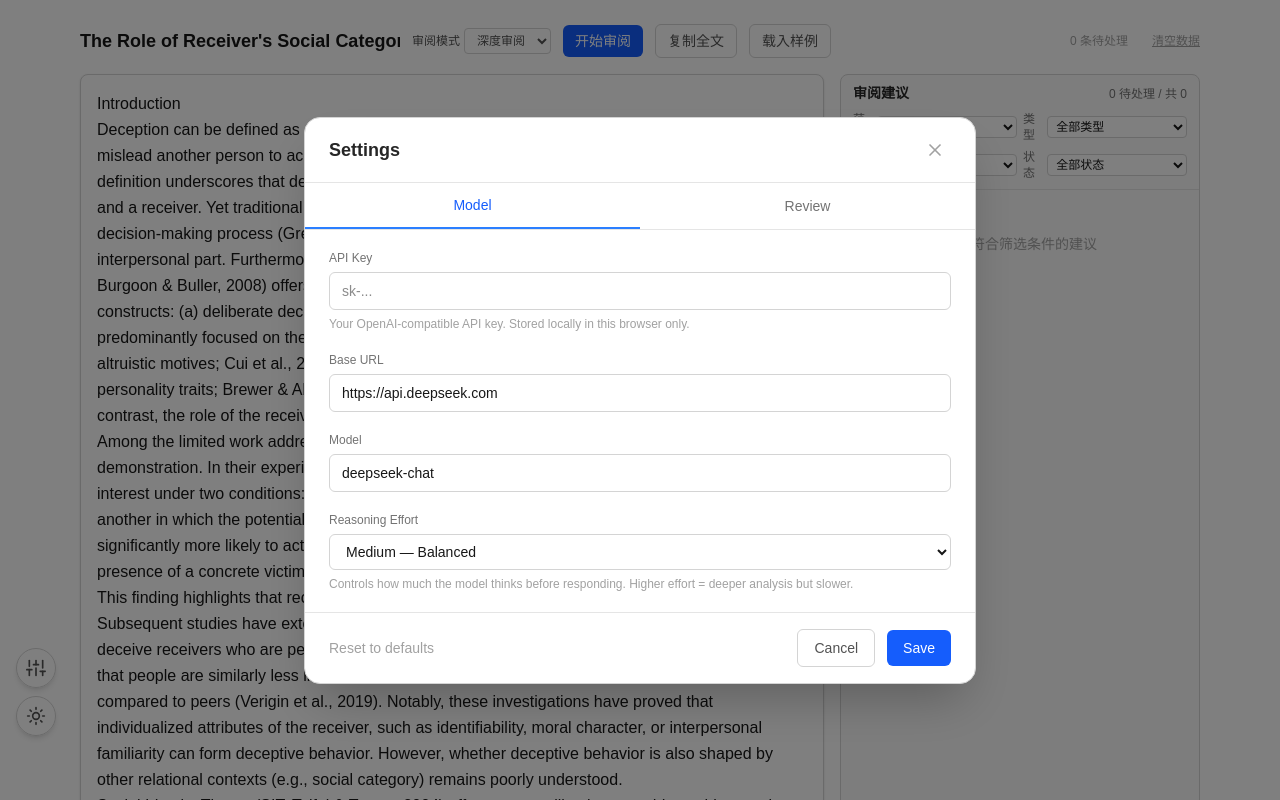
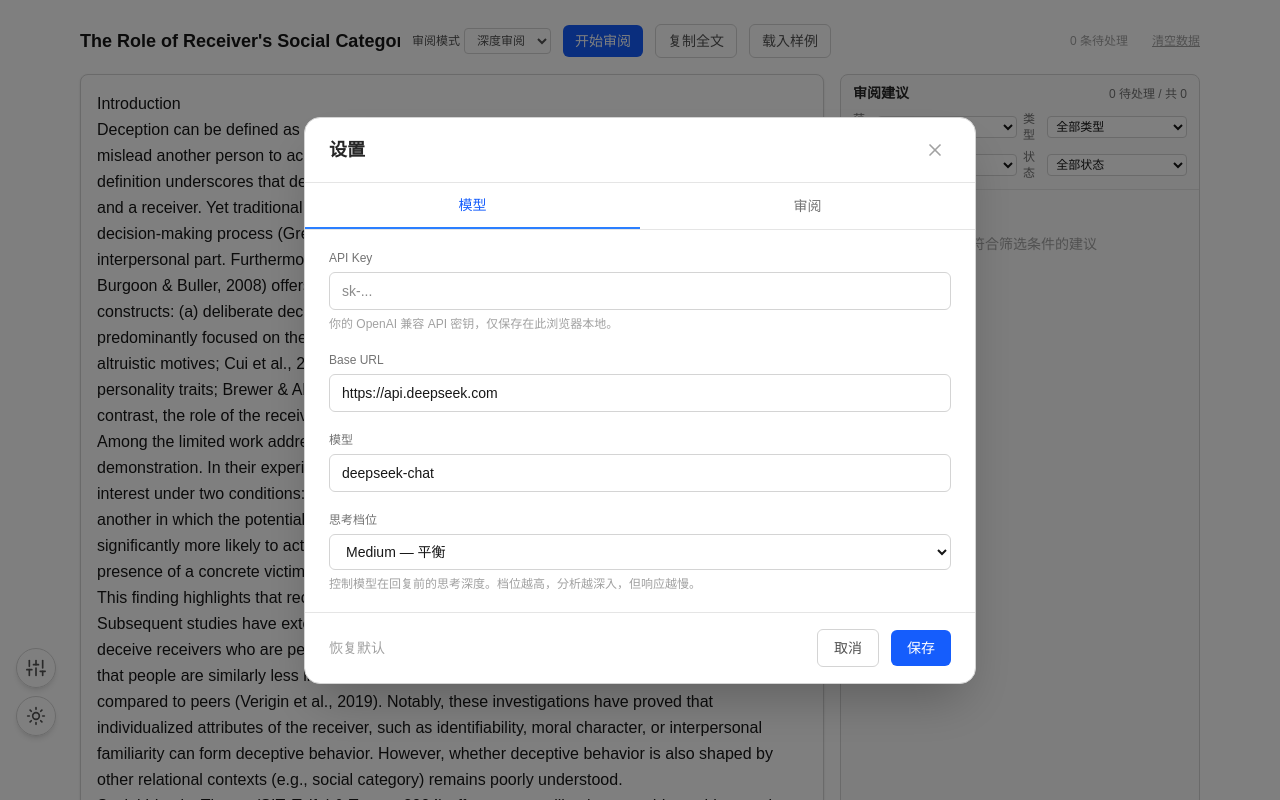
Before and after one commit to Einheriar/scholar-weave, a Next.js app: page / in a window 1280 px wide. Both pictures are taken after a click on the button 36 px from the left and 668 px from the top of the page. Shown: the top 800 px of the page. Built offline with nearby package versions, Linux system fonts and the light colour scheme.

Commit message:
feat: 设置面板全面中文化

```diff
--- a/src/app/page.tsx
+++ b/src/app/page.tsx
@@ -706,8 +706,8 @@ export default function Home() {
       <button
         type="button"
         onClick={() => setSettingsOpen((v) => !v)}
-        aria-label="Settings"
-        title="Settings"
+        aria-label="设置"
+        title="设置"
         className="fixed bottom-28 left-4 z-50 flex h-10 w-10 items-center justify-center rounded-full border border-neutral-300 bg-white/90 shadow-md backdrop-blur-sm transition-colors hover:bg-neutral-100 dark:border-neutral-600 dark:bg-neutral-800/90 dark:hover:bg-neutral-700"
       >
         <svg
--- a/src/components/SettingsPanel.tsx
+++ b/src/components/SettingsPanel.tsx
@@ -103,13 +103,13 @@ export function SettingsPanel({
             id="settings-title"
             className="text-lg font-semibold text-neutral-800 dark:text-neutral-200"
           >
-            Settings
+            设置
           </h2>
           <button
             type="button"
             onClick={onClose}
             className="rounded-lg p-1.5 text-neutral-400 transition-colors hover:bg-neutral-100 hover:text-neutral-600 dark:hover:bg-neutral-800"
-            aria-label="Close settings"
+            aria-label="关闭设置"
           >
             <svg width="20" height="20" viewBox="0 0 24 24" fill="none" stroke="currentColor" strokeWidth="2" strokeLinecap="round">
               <line x1="18" y1="6" x2="6" y2="18" />
@@ -122,8 +122,8 @@ export function SettingsPanel({
         <div className="flex border-b border-neutral-200 dark:border-neutral-700">
           {(
             [
-              { key: "model", label: "Model" },
-              { key: "review", label: "Review" },
+              { key: "model", label: "模型" },
+              { key: "review", label: "审阅" },
             ] as const
           ).map(({ key, label }) => (
             <button
@@ -156,7 +156,7 @@ export function SettingsPanel({
                   autoComplete="off"
                 />
                 <p className="mt-1.5 text-xs text-neutral-400">
-                  Your OpenAI-compatible API key. Stored locally in this browser only.
+                  你的 OpenAI 兼容 API 密钥，仅保存在此浏览器本地。
                 </p>
               </div>
               <div>
@@ -170,7 +170,7 @@ export function SettingsPanel({
                 />
               </div>
               <div>
-                <label className={labelCls}>Model</label>
+                <label className={labelCls}>模型</label>
                 <input
                   type="text"
                   value={draft.llm.model}
@@ -180,7 +180,7 @@ export function SettingsPanel({
                 />
               </div>
               <div>
-                <label className={labelCls}>Reasoning Effort</label>
+                <label className={labelCls}>思考档位</label>
                 <select
                   value={draft.llm.reasoningEffort}
                   onChange={(e) =>
@@ -195,7 +195,7 @@ export function SettingsPanel({
                   ))}
                 </select>
                 <p className="mt-1.5 text-xs text-neutral-400">
-                  Controls how much the model thinks before responding. Higher effort = deeper analysis but slower.
+                  控制模型在回复前的思考深度。档位越高，分析越深入，但响应越慢。
                 </p>
               </div>
             </div>
@@ -204,43 +204,42 @@ export function SettingsPanel({
           {tab === "review" && (
             <div className="space-y-5">
               <div>
-                <label className={labelCls}>Writing Style</label>
+                <label className={labelCls}>写作风格</label>
                 <input
                   type="text"
                   value={draft.review.style}
                   onChange={(e) => updateReview({ style: e.target.value })}
-                  placeholder="e.g. Academic, Formal, Concise"
+                  placeholder="例如：学术、正式、简洁"
                   className={inputCls}
                 />
                 <p className="mt-1.5 text-xs text-neutral-400">
-                  Describe the target writing style for the reviewer.
+                  描述期望的写作风格，供审阅时参考。
                 </p>
               </div>
               <div>
-                <label className={labelCls}>Preserve Terms</label>
+                <label className={labelCls}>保留术语</label>
                 <input
                   type="text"
                   value={draft.review.preserveTerms}
                   onChange={(e) => updateReview({ preserveTerms: e.target.value })}
-                  placeholder="e.g. SIT, IDT, social category"
+                  placeholder="例如：SIT, IDT, social category"
                   className={inputCls}
                 />
                 <p className="mt-1.5 text-xs text-neutral-400">
-                  Comma-separated terms that must be preserved verbatim.
+                  逗号分隔的术语，审阅时必须逐字保留、不得修改。
                 </p>
               </div>
               <div>
-                <label className={labelCls}>Custom Instructions</label>
+                <label className={labelCls}>自定义指令</label>
                 <textarea
                   value={draft.review.customPrompt}
                   onChange={(e) => updateReview({ customPrompt: e.target.value })}
-                  placeholder={"Additional instructions for the reviewer...\n\ne.g. Focus on passive voice\n     Be strict about comma usage\n     Prefer concise sentences"}
+                  placeholder={"给审阅助手的补充指令...\n\n例如：重点关注被动语态\n     对标点符号严格要求\n     偏好简洁的句子"}
                   rows={8}
                   className={inputCls + " resize-y font-mono"}
                 />
                 <p className="mt-1.5 text-xs text-neutral-400">
-                  Appended to the system prompt. The JSON output protocol and anchor
-                  rules are locked and cannot be overridden.
+                  追加到系统提示末尾。JSON 输出协议和锚点规则已锁定，无法被覆盖。
                 </p>
               </div>
             </div>
@@ -254,12 +253,12 @@ export function SettingsPanel({
             onClick={handleReset}
             className="text-sm text-neutral-400 transition-colors hover:text-neutral-600 dark:hover:text-neutral-300"
           >
-            Reset to defaults
+            恢复默认
           </button>
           <div className="flex items-center gap-3">
             {saved && (
               <span className="text-sm text-green-600 dark:text-green-400">
-                Saved!
+                已保存！
               </span>
             )}
             <button
@@ -267,14 +266,14 @@ export function SettingsPanel({
               onClick={onClose}
               className="rounded-md border border-neutral-300 px-4 py-2 text-sm font-medium text-neutral-600 transition-colors hover:bg-neutral-100 dark:border-neutral-600 dark:text-neutral-300 dark:hover:bg-neutral-800"
             >
-              Cancel
+              取消
             </button>
             <button
               type="button"
               onClick={handleSave}
               className="rounded-md bg-blue-600 px-4 py-2 text-sm font-medium text-white transition-colors hover:bg-blue-700"
             >
-              Save
+              保存
             </button>
           </div>
         </div>
--- a/src/lib/settings.ts
+++ b/src/lib/settings.ts
@@ -17,13 +17,13 @@ export const REASONING_EFFORT_OPTIONS: Array<{
   label: string;
   description: string;
 }> = [
-  { value: "minimal", label: "Minimal", description: "Fastest, least reasoning" },
-  { value: "low", label: "Low", description: "Quick responses" },
-  { value: "medium", label: "Medium", description: "Balanced" },
-  { value: "high", label: "High", description: "Deep analysis" },
-  { value: "xhigh", label: "XHigh", description: "Extra deep" },
-  { value: "max", label: "Max", description: "Maximum effort" },
-  { value: "ultra", label: "Ultra", description: "Beyond max (if supported)" },
+  { value: "minimal", label: "Minimal", description: "最快，最少思考" },
+  { value: "low", label: "Low", description: "快速响应" },
+  { value: "medium", label: "Medium", description: "平衡" },
+  { value: "high", label: "High", description: "深度分析" },
+  { value: "xhigh", label: "XHigh", description: "更深度" },
+  { value: "max", label: "Max", description: "最大思考量" },
+  { value: "ultra", label: "Ultra", description: "超越最大（若支持）" },
 ];
 
 export type LLMSettings = {
```
